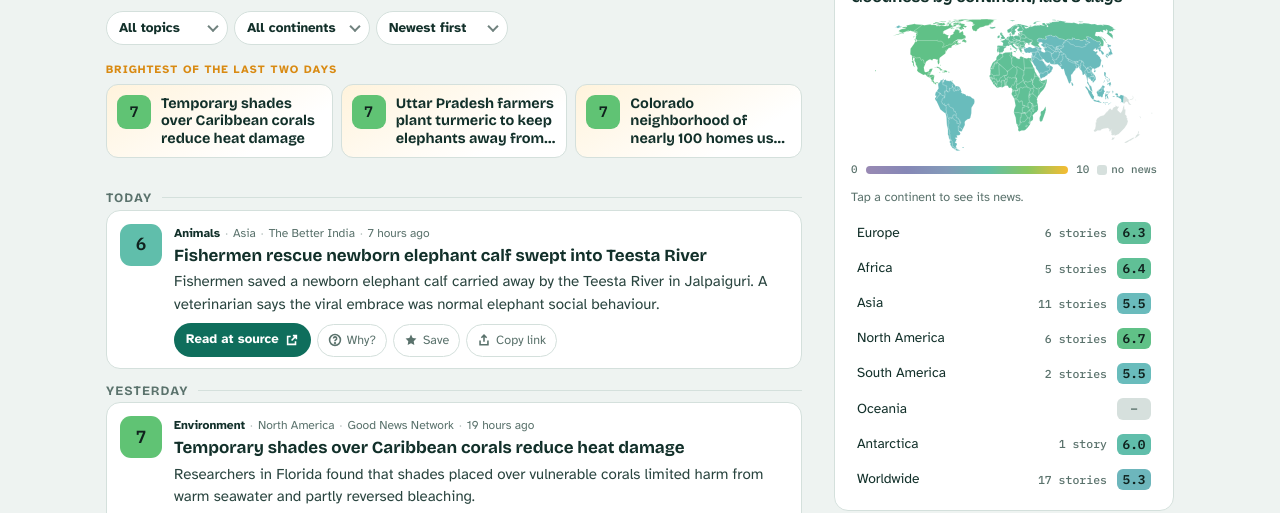
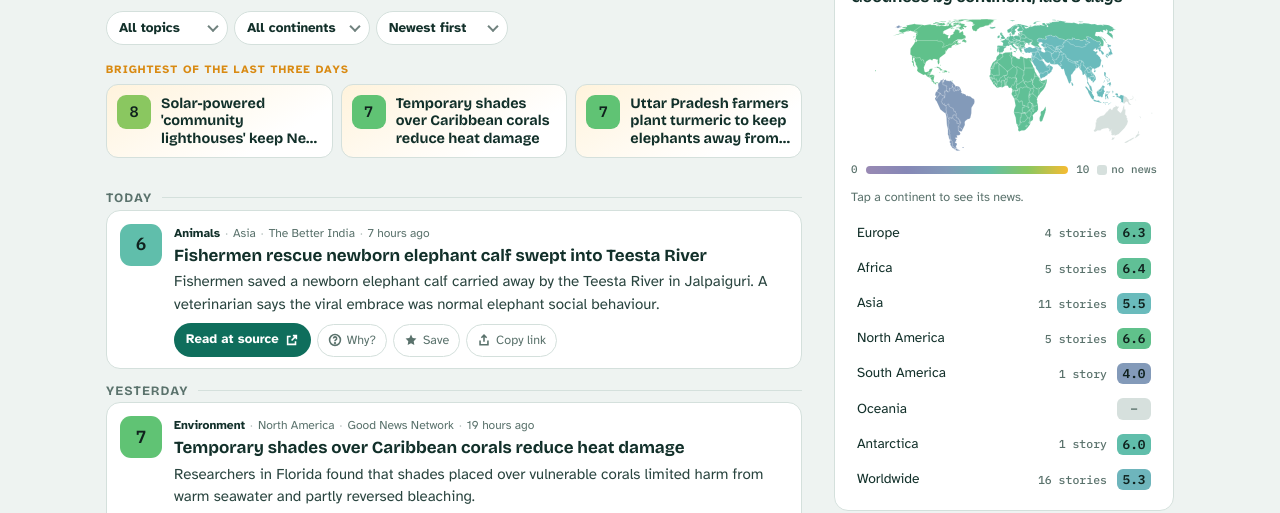
Before and after one commit to OriolSansPlanell/kseniias-good-news, a plain HTML site: page index.html in a window 1280 px wide. Shown: the part 249-762 px from the top of the page. Drawn offline with nearby package versions, Linux system fonts and the light colour scheme.

Commit message:
Brightest strip and 3-day stats use calendar days, matching the feed's day headings
Co-Authored-By: Claude Opus 5.5 <noreply@anthropic.com>
Claude-Session: https://claude.ai/code/session_019dBBWpycm1yxArjLaHKf7f

```diff
--- a/index.html
+++ b/index.html
@@ -320,7 +320,7 @@ button,select{font:inherit;color:inherit}
       updated:"Updated {t}", loading:"Loading…", unreachable:"Can't reach the feed",
       minGood:"Minimum goodness", allScores:"All scores", scoreN:"Score {n}+", allTopics:"All topics", allConts:"All continents",
       newest:"Newest first", brightest:"Brightest first", clear:"Clear filters",
-      stripLbl:"Brightest of the last two days", byGood:"By goodness",
+      stripLbl:"Brightest of the last three days", byGood:"By goodness",
       read:"Read at source", why:"Why this score?", whyShort:"Why?", whyN:"Why {n}:", hideWhy:"Hide reason",
       save:"Save", saved:"Saved", savedToast:"Saved on this device", removed:"Removed from saved",
       share:"Share", copy:"Copy link", copied:"Link copied", isNew:"New", orig:"Original in English",
@@ -345,7 +345,7 @@ button,select{font:inherit;color:inherit}
       updated:"Actualitzat {t}", loading:"Carregant…", unreachable:"No es poden carregar les notícies",
       minGood:"Nota mínima", allScores:"Totes les notes", scoreN:"Nota {n}+", allTopics:"Tots els temes", allConts:"Tots els continents",
       newest:"Més recents", brightest:"Millor nota", clear:"Treu els filtres",
-      stripLbl:"El millor dels últims dos dies", byGood:"Per nota",
+      stripLbl:"El millor dels últims tres dies", byGood:"Per nota",
       read:"Llegeix a la font", why:"Per què aquesta nota?", whyShort:"Per què?", whyN:"Per què {n}:", hideWhy:"Amaga el motiu",
       save:"Desa", saved:"Desada", savedToast:"Desada en aquest dispositiu", removed:"Treta de les desades",
       share:"Comparteix", copy:"Copia l'enllaç", copied:"Enllaç copiat", isNew:"Nova", orig:"Original en anglès",
@@ -370,7 +370,7 @@ button,select{font:inherit;color:inherit}
       updated:"Mis à jour {t}", loading:"Chargement…", unreachable:"Impossible de charger les actualités",
       minGood:"Note minimale", allScores:"Toutes les notes", scoreN:"Note {n}+", allTopics:"Tous les thèmes", allConts:"Tous les continents",
       newest:"Plus récentes", brightest:"Meilleure note", clear:"Effacer les filtres",
-      stripLbl:"Le meilleur des deux derniers jours", byGood:"Par note",
+      stripLbl:"Le meilleur des trois derniers jours", byGood:"Par note",
       read:"Lire à la source", why:"Pourquoi cette note ?", whyShort:"Pourquoi ?", whyN:"Pourquoi {n} :", hideWhy:"Masquer",
       save:"Enregistrer", saved:"Enregistrée", savedToast:"Enregistrée sur cet appareil", removed:"Retirée des enregistrements",
       share:"Partager", copy:"Copier le lien", copied:"Lien copié", isNew:"Nouveau", orig:"Original en anglais",
@@ -395,7 +395,7 @@ button,select{font:inherit;color:inherit}
       updated:"Обновлено {t}", loading:"Загрузка…", unreachable:"Не удалось загрузить новости",
       minGood:"Минимальная оценка", allScores:"Любая оценка", scoreN:"Оценка {n}+", allTopics:"Все темы", allConts:"Все континенты",
       newest:"Сначала новые", brightest:"Сначала лучшие", clear:"Сбросить фильтры",
-      stripLbl:"Лучшее за последние два дня", byGood:"По оценке",
+      stripLbl:"Лучшее за последние три дня", byGood:"По оценке",
       read:"Читать в источнике", why:"Почему такая оценка?", whyShort:"Почему?", whyN:"Почему {n}:", hideWhy:"Скрыть",
       save:"Сохранить", saved:"Сохранено", savedToast:"Сохранено на этом устройстве", removed:"Удалено из сохранённых",
       share:"Поделиться", copy:"Копировать ссылку", copied:"Ссылка скопирована", isNew:"Новое", orig:"Оригинал на английском",
@@ -507,7 +507,8 @@ button,select{font:inherit;color:inherit}
     return cap(d.toLocaleDateString(st.lang,{weekday:"long", day:"numeric", month:"long"}));
   }
   function toast(msg){ const t=$("#toast"); t.textContent=msg; t.hidden=false; clearTimeout(toast._t); toast._t=setTimeout(()=>t.hidden=true,1800); }
-  const recent = days => { const c = Date.now()-days*86400000; return st.stories.filter(s => Date.parse(s.published) >= c); };
+  // "Last N days" = today plus the N-1 calendar days before it, matching the day headings in the feed.
+  const recent = days => { const c = startOfDay(Date.now()).getTime() - (days-1)*86400000; return st.stories.filter(s => Date.parse(s.published) >= c); };
   const avg = arr => arr.length ? arr.reduce((a,s)=>a+(Number(s.score)||0),0)/arr.length : null;
   const isNew = s => st.prevVisit && Date.parse(s.added) > Date.parse(st.prevVisit);
 
@@ -606,7 +607,7 @@ button,select{font:inherit;color:inherit}
       list = st.stories.filter(s=>st.saved.has(s.id));
       if(!list.length){ feed.innerHTML = empty(l.noSaved); return; }
     } else {
-      const pool = recent(2).length ? recent(2) : st.stories;
+      const pool = recent(3).length ? recent(3) : st.stories;
       const top = pool.slice().sort((a,b)=>(b.score-a.score)||(Date.parse(b.published)-Date.parse(a.published))).slice(0,3);
       strip.innerHTML = top.length ? `<div class="strip-wrap"><div class="eyebrow">${esc(l.stripLbl)}</div><div class="strip">${top.map(s=>
         `<button class="mini" data-jump="${esc(s.id)}"><span class="badge" style="background:${scoreColor(s.score)}">${esc(s.score)}</span><span class="t">${esc(tx(s,"title"))}</span></button>`).join("")}</div></div>` : "";
```
